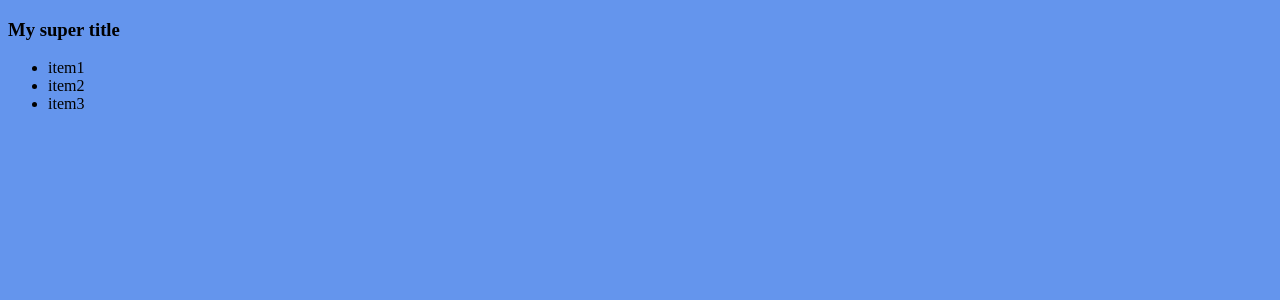
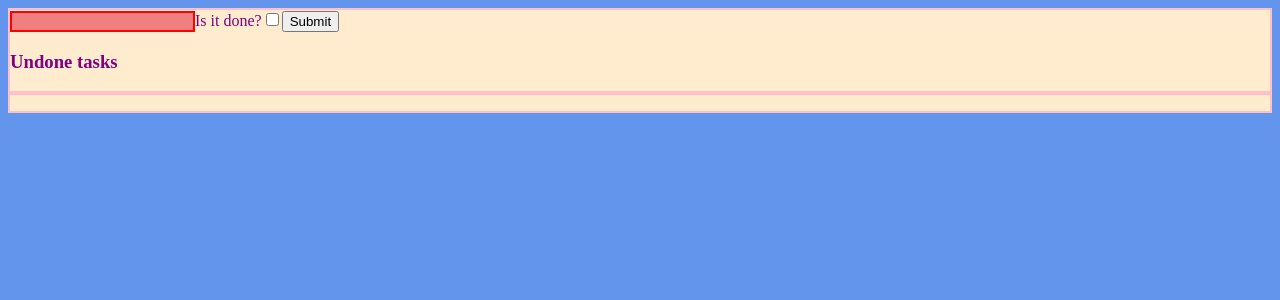
Before and after one commit to freshcodeAlice/pfm-2023-react-welcome, a React (Create React App) app: page / in a window 1280 px wide. Shown: the top 300 px of the page. Built offline with nearby package versions, Linux system fonts and the light colour scheme.

Commit message:
refactor todo to children

```diff
--- a/src/App.js
+++ b/src/App.js
@@ -31,7 +31,7 @@ class App extends React.Component { // Parent component (батьківська
         }
         return (
           <section>
-            <ListPage />
+            <TodoPage />
           </section>
 
         )
--- a/src/components/TodoForm/TodoForm.module.css
+++ b/src/components/TodoForm/TodoForm.module.css
@@ -1,10 +1,4 @@
 @import url('./another.module.css');
-
-.container {
-    border: 2px solid greenyellow;
-    background-color: black;
-    color: lime
-}
 
 .input {
     background-color: white;
--- /dev/null
+++ b/src/components/TodoList/TodoList.module.css
@@ -0,0 +1,5 @@
+.list-wrapper {
+    border: 2px solid pink;
+    color: purple;
+    background-color: bisque;
+}
--- a/src/components/TodoList/index.js
+++ b/src/components/TodoList/index.js
@@ -1,15 +1,15 @@
 import React from 'react';
 import TodoItem from '../TodoItem';
+import styles from './TodoList.module.css';
 
 const TodoList = (props) => {
     return (
-        <ul>
-            {props.list.map(todo => <TodoItem
-                                        todo={todo}
-                                        key={todo.id}
-                                        checkboxHandler={props.checkboxHandler}
-                                        deleteHandler={props.deleteHandler}/>)}
-        </ul>
+        <section>
+            <h1>{props.heading}</h1>
+            <ul className={styles['list-wrapper']}>
+                {props.children}
+            </ul>
+        </section>
     );
 }
 
--- a/src/pages/TodoPage/index.js
+++ b/src/pages/TodoPage/index.js
@@ -2,6 +2,7 @@ import React from "react";
 import TodoForm from "../../components/TodoForm";
 import TodoList from "../../components/TodoList";
 import styles from './TodoPage.module.css';
+import TodoItem from "../../components/TodoItem";
 
 class TodoPage extends React.Component {
 	constructor(props) {
@@ -46,13 +47,18 @@ class TodoPage extends React.Component {
 	}
 
 	render() {
+		const itemsArray = this.state.list.map(todo => <TodoItem
+												todo={todo}
+												key={todo.id}
+												checkboxHandler={this.checkItemHandler}
+												deleteHandler={this.deleteItem}/>)
 		return (
 			<div className={styles.container}>
 				<TodoForm getCallback={this.getNewItem} className={styles['red-text']}/>
-				<TodoList
-					list={this.state.list}
-					checkboxHandler={this.checkItemHandler}
-					deleteHandler={this.deleteItem}/>
+					<TodoList
+					heading="Undone tasks">
+					{itemsArray}
+					</TodoList>
 			</div>
 		);
 	}
```
